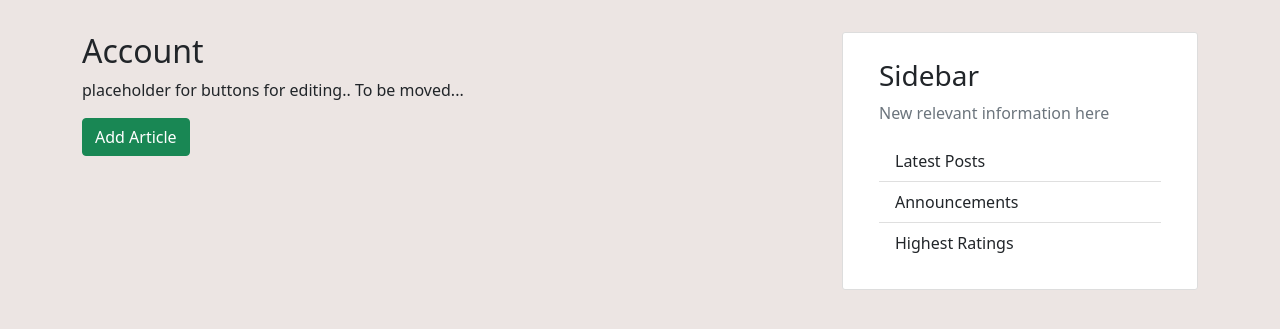
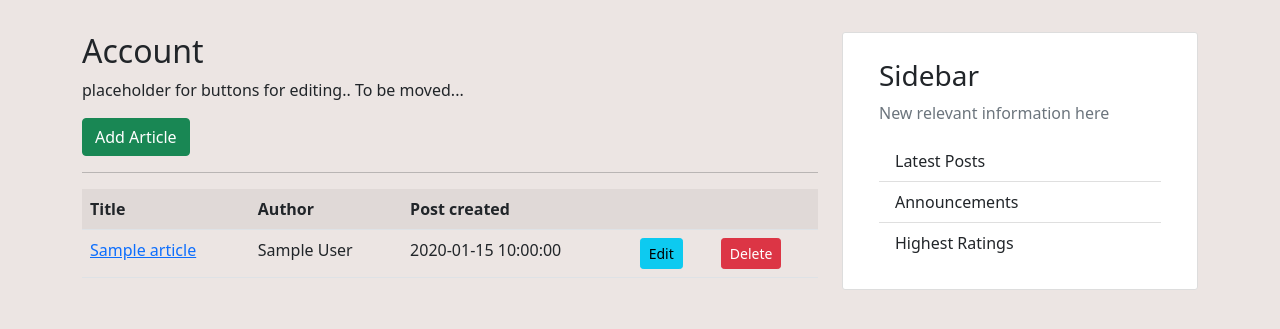
Before and after one commit to d99mli/woodworking_mastery, a Flask app: page /account in a window 1280 px wide. Shown: the part 112-441 px from the top of the page. Run offline with Flask 2, Linux system fonts and the light colour scheme; the visitor is signed in with stand-in values (Sample User, id 1); a database or web service that is not in the repository returns one stand-in record (values such as "Sample title"); some libraries are stand-ins or nearby versions.

Commit message:
created update/delete article routes. CRUD working

```diff
--- a/app.py
+++ b/app.py
@@ -1,5 +1,6 @@
 import os
 from functools import wraps
+from datetime import datetime
 from flask import (
     Flask, flash, render_template, redirect, request,
     session, url_for, logging)
@@ -102,11 +103,45 @@ def add_article():
     return render_template('add_article.html', form=form)
 
 
+# --- Edit Article ---
+@app.route("/edit_article/<article_id>", methods=['GET', 'POST'])
+@is_signed_in
+def edit_article(article_id):
+    form = ArticleForm(request.form)
+    if request.method == 'POST'and form.validate():
+
+        one_article = {
+            'title': request.form.get('title'),
+            'body': request.form.get('body'),
+            'category': request.form.get('category'),
+            'author': session["user_signed_in"],
+            "create_date": datetime.now().strftime('%Y-%m-%d %H:%M:%S')
+        }
+
+        mongo.db.articles.update({"_id": ObjectId(article_id)}, one_article)
+        flash('Article Successfully Updated!', 'success')
+        return redirect(url_for('account'))
+
+    article = mongo.db.articles.find_one({"_id": ObjectId(article_id)})
+    return render_template('edit_article.html', article=article, form=form)
+
+
+# --- Delete article ---
+@app.route('/delete_article/<article_id>')
+@is_signed_in
+def delete_article(article_id):
+    mongo.db.articles.remove({"_id": ObjectId(article_id)})
+    flash('Article sucessfully removed!', 'success')
+    return redirect(url_for('account'))
+
+
+
 # --- User Account (profile) Page ---
 @app.route('/account')
 @is_signed_in
 def account():
-    return render_template('account.html')
+    all_articles = mongo.db.articles.find()
+    return render_template('account.html', articles=all_articles)
 
 
 # --- Sign up ---
--- a/templates/account.html
+++ b/templates/account.html
@@ -4,4 +4,29 @@
     <p>placeholder for buttons for editing.. To be moved... </p>
     <a class="btn btn-success" href="{{ url_for('add_article') }}">Add Article</a>
 
+    <hr>
+
+    <div class="row">
+        <div class="col">
+            <table class="table table-striped">
+                <tr>
+                    <th>Title</th>
+                    <th>Author</th>
+                    <th>Post created</th>
+                    <th></th>
+                    <th></th>
+                </tr>
+                {% for article in articles %}
+                    <tr>
+                        <td><a href="{{ url_for('one_article', article_id=article._id) }}">{{ article.title }}</a></td>
+                        <td>{{ article.author }}</td>
+                        <td>{{ article.create_date }}</td>
+                        <td><a href="{{ url_for('edit_article', article_id=article._id) }}" class="btn btn-info btn-sm">Edit</a></td>
+                        <td><a href="{{ url_for('delete_article', article_id=article._id) }}" class="btn btn-danger btn-sm">Delete</a></td>
+                    </tr>
+                {% endfor %}
+            </table>
+        </div>
+    </div>
+
 {% endblock content %}
--- a/templates/one_article.html
+++ b/templates/one_article.html
@@ -6,7 +6,7 @@
     <hr>
     <div class="card">
         <div class="card-body">
-            <p>{{article_id.body}}</p>
+            <p>{{ article_id.body}} </p>
         </div>
     </div>
 </div>
```
Also changed, not shown: templates/edit_article.html (added, +21 -0 lines).
